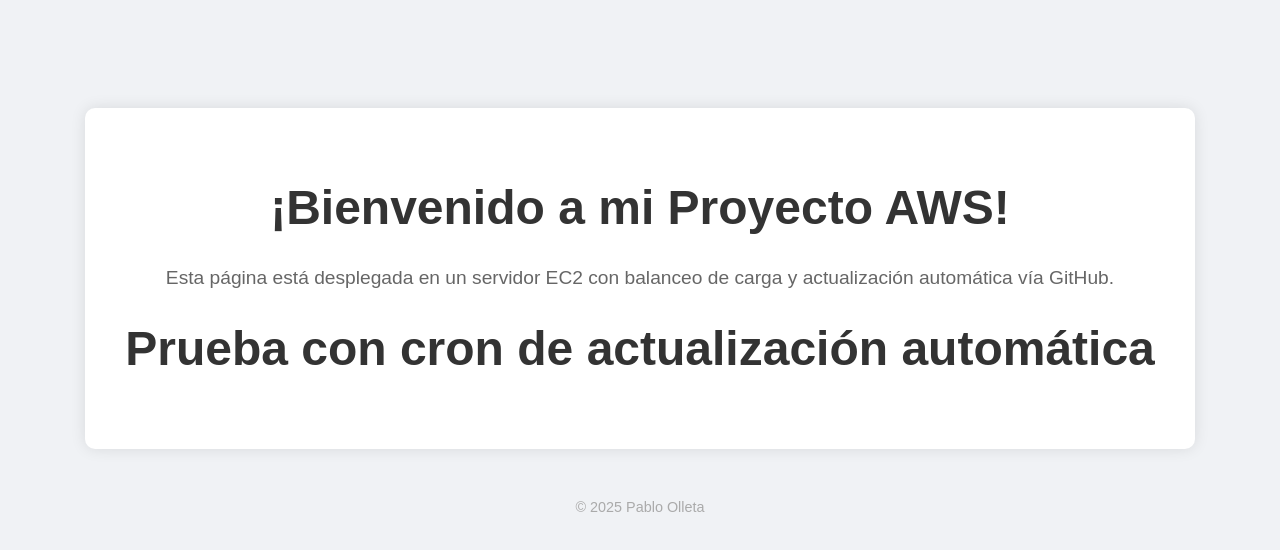
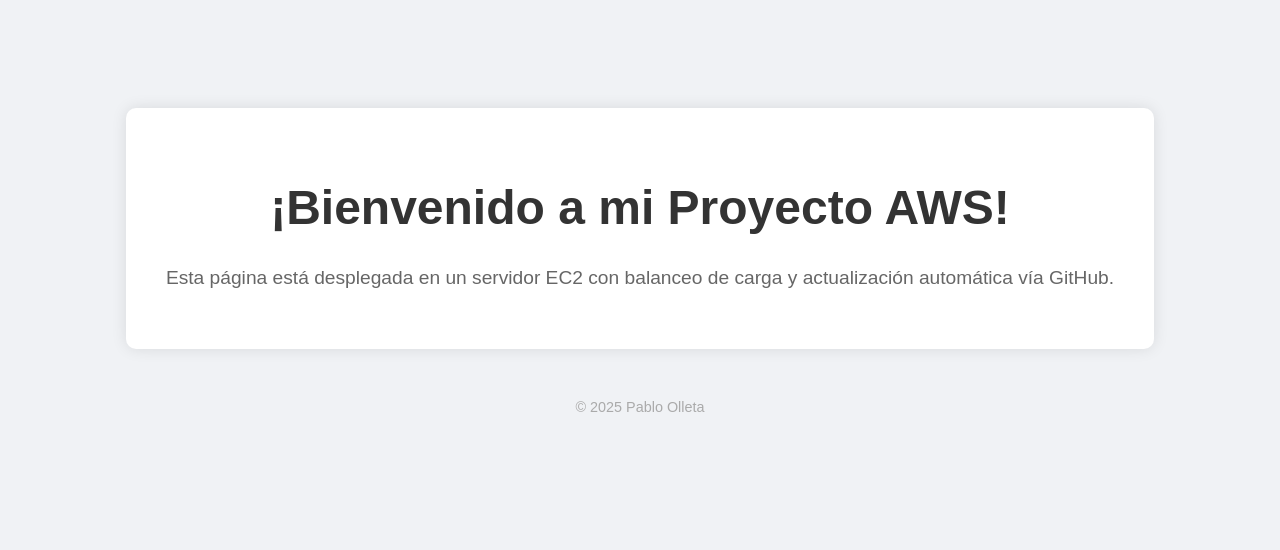
Before and after one commit to PabloOlletaa/ProyectoAWS, a plain HTML site: page index.html in a window 1280 px wide. Drawn offline with Linux system fonts and the light colour scheme.

Commit message:
Update index.html

```diff
--- a/index.html
+++ b/index.html
@@ -38,7 +38,6 @@
   <div class="container">
     <h1>¡Bienvenido a mi Proyecto AWS!</h1>
     <p>Esta página está desplegada en un servidor EC2 con balanceo de carga y actualización automática vía GitHub.</p>
-    <h1>Prueba con cron de actualización automática </h1>
   </div>
 
   <div class="footer">
```
